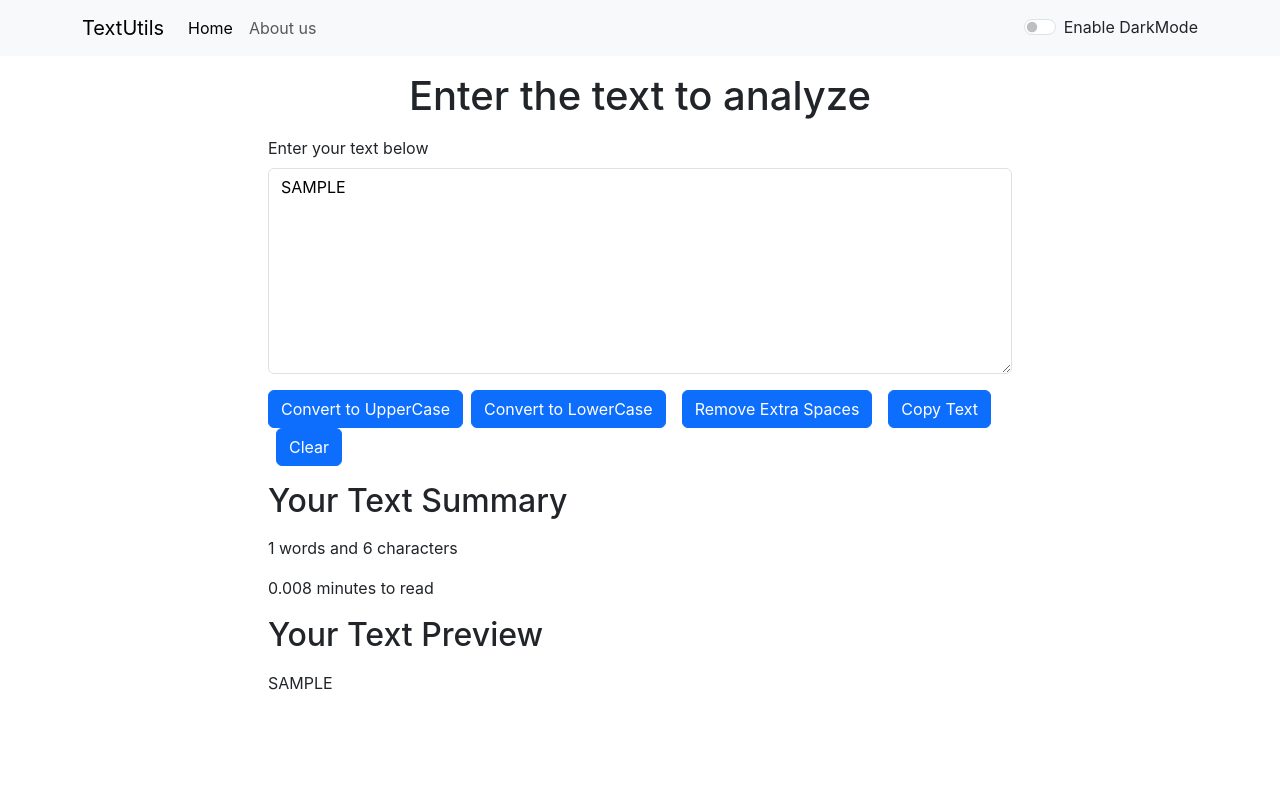
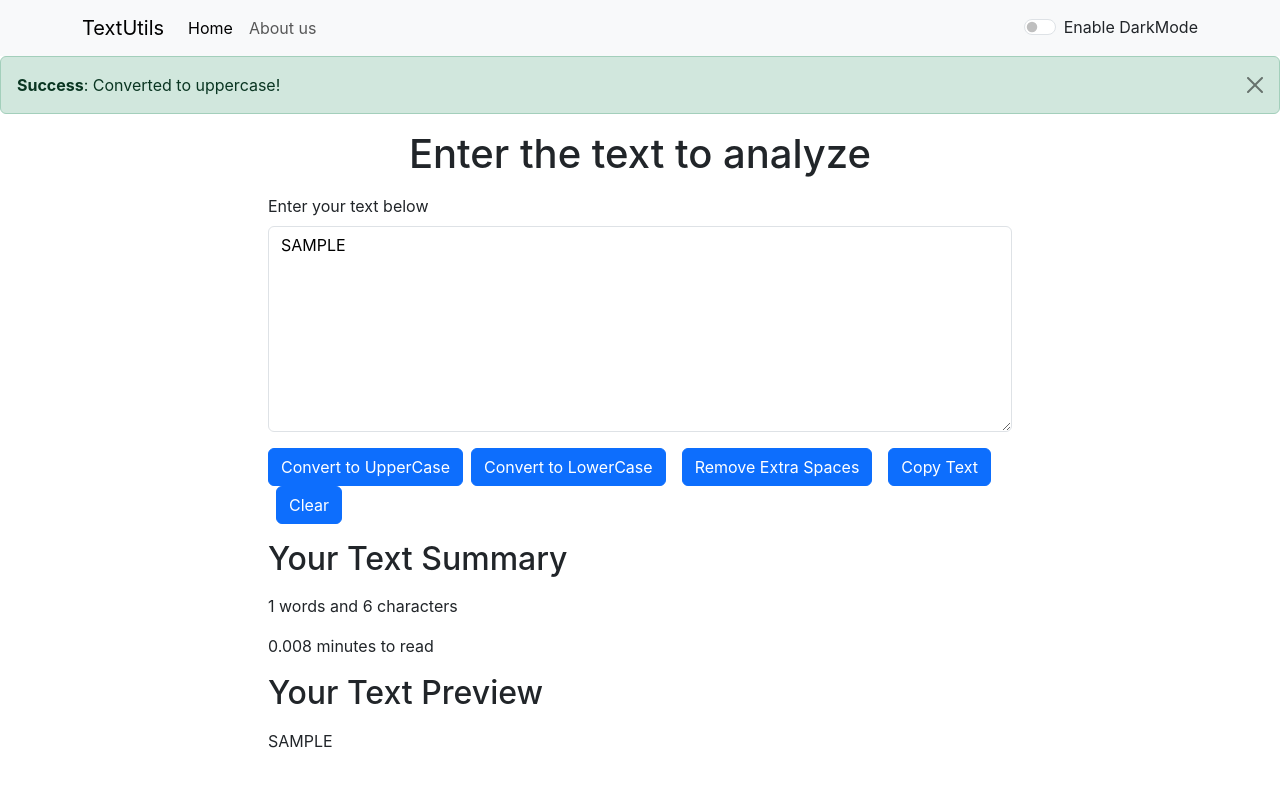
Before and after one commit to khalidshaikh999/textutils, a React (Create React App) app: page / in a window 1280 px wide. Both pictures are taken after typing "Sample" into the empty fields and a click on the button "Convert to UpperCase". Shown: the top 786 px of the page. Built offline with nearby package versions, Linux system fonts and the light colour scheme.

Commit message:
Added alert messages

```diff
--- a/src/App.js
+++ b/src/App.js
@@ -1,4 +1,5 @@
 import './App.css';
+import Alerts from './components/Alerts';
 import Navbar from './components/Navbar';
 import TextForm from './components/TextForm';
 import React, {useState} from 'react';
@@ -6,20 +7,32 @@
 
 function App() {
   const [mode, setMode] = useState('light');
+  const [alert, setAlert] = useState(null);
+
+  const showAlert = (message, type) => {
+    setAlert({
+      msg: message,
+      type: type
+    })
+  }
+
   const toggleMode = () => {
     if (mode==='light'){
       setMode('dark');
       document.body.style.backgroundColor='#042743';
+      showAlert('Dark Mode has been enabled', 'success');
     }
     else {
       setMode('light');
       document.body.style.backgroundColor='#fff';
+      showAlert('Light Mode has been enabled', 'success');
     }
   }
   return (
     <>
     <Navbar title="TextUtils" aboutText="About us" mode={mode} toggleMode={toggleMode}/>
-    <TextForm heading='Enter the text to analyze' labelText='Enter your text below' mode={mode}/>
+    <Alerts alert={alert}/>
+    <TextForm showAlert={showAlert} heading='Enter the text to analyze' labelText='Enter your text below' mode={mode}/>
     </>
   );
 }
--- /dev/null
+++ b/src/components/Alerts.js
@@ -0,0 +1,16 @@
+import React from 'react'
+
+function Alerts(props) {
+    const capitalise = (word) => {
+        const lower = word.toLowerCase();
+        return lower.charAt(0).toUpperCase() + lower.slice(1);
+    }
+  return (
+        props.alert && <div className={`alert alert-${props.alert.type} alert-dismissible fade show`} role="alert">
+            <strong>{capitalise(props.alert.type)}</strong>: {props.alert.msg}
+            <button type="button" class="btn-close" data-bs-dismiss="alert" aria-label="Close"></button>
+        </div>
+  )
+}
+
+export default Alerts
--- a/src/components/TextForm.js
+++ b/src/components/TextForm.js
@@ -4,27 +4,32 @@
 const handleUpClick = () => {
     let newText= text.toUpperCase();
     setText(newText)
+    props.showAlert('Converted to uppercase!', 'success')
 }
 const handleLoClick = () => {
     let newText= text.toLowerCase();
     setText(newText)
+    props.showAlert('Converted to lowercase!', 'success')
 }
 
 
 const handleExtraSpacesClick = () => {
     let newText= text.split(/[  ]+/);
     setText(newText.join(' '))
+    props.showAlert('Extra space removed!', 'success')
 }
 
 const handleCopyClick = () => {
     let text = document.getElementById('myBox');
     text.select();
     navigator.clipboard.writeText(text.value);
+    props.showAlert('Copied to clipboard!', 'success')
 }
 
 const handleClearClick = () => {
     let newText= '';
     setText(newText)
+    props.showAlert('Text cleared', 'success')
 }
 const handleUpChange = (event) => {
     console.log('on Change')
```
